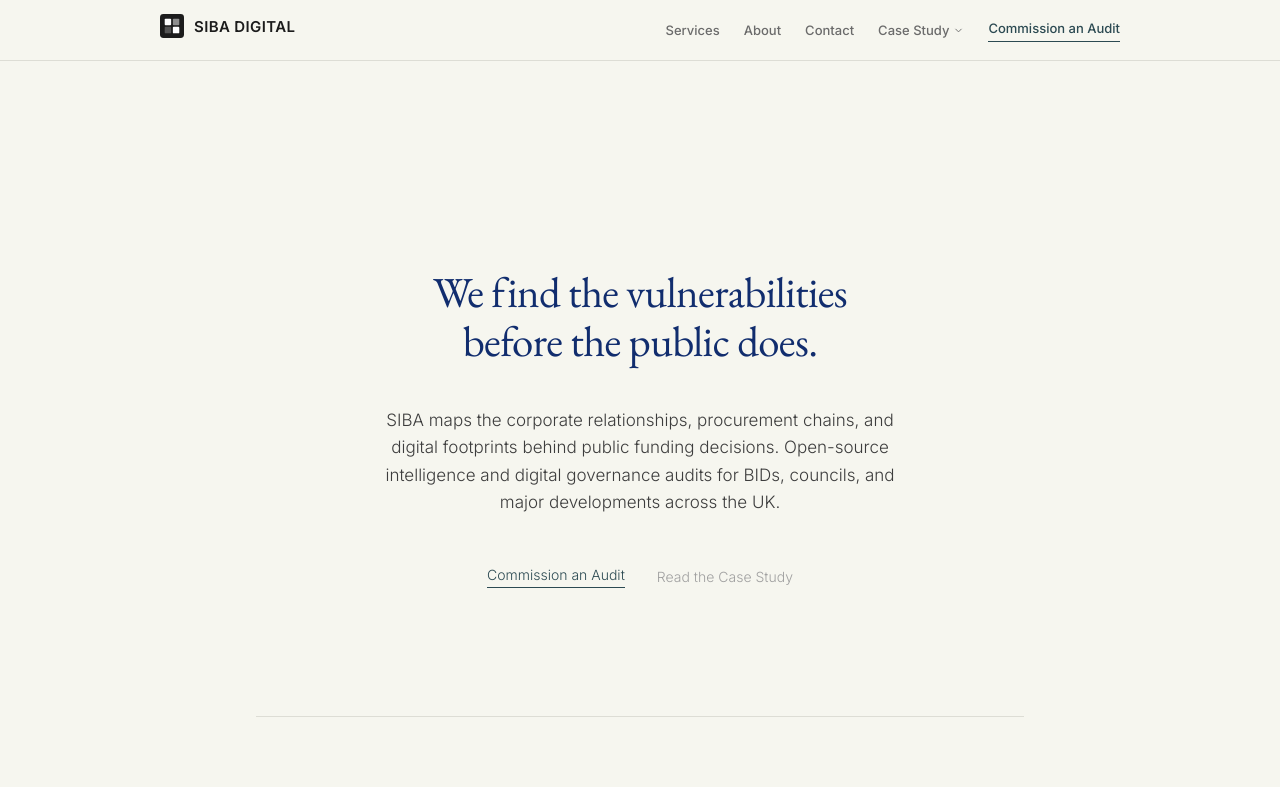
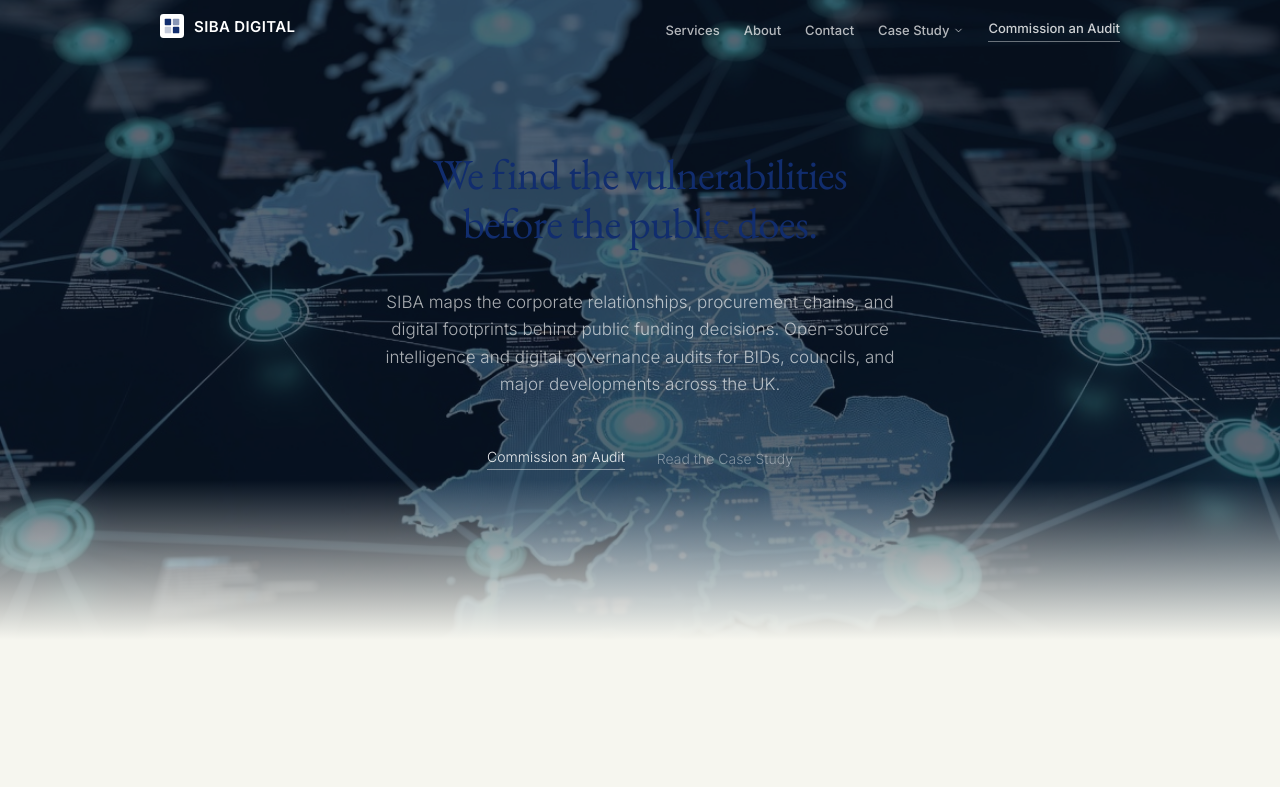
Before and after one commit to damian756/siba.digital, a Next.js app: page / in a window 1280 px wide. Shown: the top 787 px of the page. Built offline with nearby package versions, Linux system fonts and the light colour scheme.

Commit message:
Dark hero with UK intelligence map, logo and nav updates

```diff
--- a/app/page.tsx
+++ b/app/page.tsx
@@ -1,4 +1,5 @@
 import type { Metadata } from "next";
+import Image from "next/image";
 import Link from "next/link";
 import { ArrowRight } from "lucide-react";
 import Reveal from "@/components/Reveal";
@@ -23,16 +24,26 @@ export default function HomePage() {
   return (
     <>
       {/* Hero */}
-      <section className="pt-32 sm:pt-40 lg:pt-52 pb-24 lg:pb-32">
-        <div className="mx-auto max-w-3xl px-4 sm:px-6 lg:px-8 text-center">
+      <section className="relative -mt-[60px] flex min-h-[80vh] items-center justify-center overflow-hidden">
+        <Image
+          src="/images/siba-hero.jpg"
+          alt=""
+          fill
+          priority
+          className="object-cover"
+        />
+        <div className="absolute inset-0 bg-[#0a1628]/65" />
+        <div className="absolute bottom-0 left-0 right-0 h-40 bg-gradient-to-b from-transparent to-[#f6f6ef]" />
+
+        <div className="relative z-10 mx-auto max-w-3xl px-4 pt-[60px] pb-20 text-center sm:px-6 lg:px-8">
           <Reveal>
-            <h1 className="text-[32px] sm:text-[40px] lg:text-[48px] text-[#112d6e] mb-10 leading-[1.12]">
+            <h1 className="mb-10 text-[32px] leading-[1.12] text-white sm:text-[40px] lg:text-[48px]">
               We find the vulnerabilities<br />
               before the public does.
             </h1>
           </Reveal>
           <Reveal delay={200}>
-            <p className="text-[17px] text-[#3d3d3d] leading-relaxed max-w-lg mx-auto mb-12">
+            <p className="mx-auto mb-12 max-w-lg text-[17px] leading-relaxed text-white/65">
               SIBA maps the corporate relationships, procurement chains, and
               digital footprints behind public funding decisions. Open-source
               intelligence and digital governance audits for BIDs, councils,
@@ -43,13 +54,13 @@ export default function HomePage() {
             <div className="flex items-center justify-center gap-8">
               <Link
                 href="/services#commission"
-                className="text-sm text-[#2c4a52] border-b border-[#2c4a52] pb-0.5 hover:text-[#1c1c1c] hover:border-[#1c1c1c] transition-colors"
+                className="border-b border-white/40 pb-0.5 text-sm text-white/90 transition-colors hover:border-white hover:text-white"
               >
                 Commission an Audit
               </Link>
               <Link
                 href="/analysis"
-                className="text-sm text-[#a0a0a0] hover:text-[#1c1c1c] transition-colors"
+                className="text-sm text-white/40 transition-colors hover:text-white/80"
               >
                 Read the Case Study
               </Link>
@@ -58,22 +69,20 @@ export default function HomePage() {
         </div>
       </section>
 
-      <hr className="border-[#ddddd5] mx-auto max-w-3xl" />
-
       {/* Methodology */}
       <section className="py-28 lg:py-36">
         <div className="mx-auto max-w-3xl px-4 sm:px-6 lg:px-8">
           <Reveal>
-            <h2 className="text-xl text-[#112d6e] mb-12 text-center">Methodology</h2>
+            <h2 className="mb-12 text-center text-xl">Methodology</h2>
           </Reveal>
 
-          <div className="space-y-10 max-w-xl mx-auto">
+          <div className="mx-auto max-w-xl space-y-10">
             <Reveal>
               <div>
-                <p className="text-sm font-medium text-[#1c1c1c] mb-2">
+                <p className="mb-2 text-sm font-medium text-[#1c1c1c]">
                   OSINT and Corporate Mapping
                 </p>
-                <p className="text-[15px] text-[#3d3d3d] leading-relaxed">
+                <p className="text-[15px] leading-relaxed text-[#3d3d3d]">
                   Companies House director networks, related-party transactions,
                   beneficial ownership structures, and corporate group hierarchies.
                   We map the relationships that public documents reveal but
@@ -84,10 +93,10 @@ export default function HomePage() {
 
             <Reveal>
               <div>
-                <p className="text-sm font-medium text-[#1c1c1c] mb-2">
+                <p className="mb-2 text-sm font-medium text-[#1c1c1c]">
                   Digital Footprint Analysis
                 </p>
-                <p className="text-[15px] text-[#3d3d3d] leading-relaxed">
+                <p className="text-[15px] leading-relaxed text-[#3d3d3d]">
                   Procurement trails, media contracts, undeclared sponsorships,
                   editorial conflict patterns, and public-facing disclosure
                   consistency. Every claim is sourced, linked, and independently
@@ -98,10 +107,10 @@ export default function HomePage() {
 
             <Reveal>
               <div>
-                <p className="text-sm font-medium text-[#1c1c1c] mb-2">
+                <p className="mb-2 text-sm font-medium text-[#1c1c1c]">
                   Public Records and FOI Strategy
                 </p>
-                <p className="text-[15px] text-[#3d3d3d] leading-relaxed">
+                <p className="text-[15px] leading-relaxed text-[#3d3d3d]">
                   Structured information requests under the Freedom of Information
                   Act 2000, transparency obligation mapping, and public record
                   monitoring. We build the paper trail that holds governance to
@@ -113,23 +122,23 @@ export default function HomePage() {
         </div>
       </section>
 
-      <hr className="border-[#ddddd5] mx-auto max-w-3xl" />
+      <hr className="mx-auto max-w-3xl border-[#ddddd5]" />
 
       {/* Case Study */}
       <section className="py-28 lg:py-36">
         <div className="mx-auto max-w-3xl px-4 sm:px-6 lg:px-8">
           <Reveal>
-            <p className="text-[11px] font-medium uppercase tracking-widest text-[#a0a0a0] mb-4 text-center">
+            <p className="mb-4 text-center text-[11px] font-medium uppercase tracking-widest text-[#a0a0a0]">
               Published Investigation
             </p>
           </Reveal>
           <Reveal>
-            <h2 className="text-xl text-[#112d6e] mb-6 text-center">
+            <h2 className="mb-6 text-center text-xl">
               Southport BID Governance Audit
             </h2>
           </Reveal>
           <Reveal>
-            <p className="text-[15px] text-[#3d3d3d] leading-relaxed mb-8 max-w-lg mx-auto text-center">
+            <p className="mx-auto mb-8 max-w-lg text-center text-[15px] leading-relaxed text-[#3d3d3d]">
               A 12-month open-source investigation into a Business Improvement
               District managing over &pound;448,000 in compulsory levy income.
               The audit mapped director conflicts of interest, undeclared media
@@ -142,7 +151,7 @@ export default function HomePage() {
             <div className="text-center">
               <Link
                 href="/analysis"
-                className="inline-flex items-center gap-1.5 text-sm text-[#2c4a52] hover:text-[#1c1c1c] transition-colors"
+                className="inline-flex items-center gap-1.5 text-sm text-[#2c4a52] transition-colors hover:text-[#1c1c1c]"
               >
                 Read the full case study
                 <ArrowRight size={13} />
@@ -152,16 +161,16 @@ export default function HomePage() {
         </div>
       </section>
 
-      <hr className="border-[#ddddd5] mx-auto max-w-3xl" />
+      <hr className="mx-auto max-w-3xl border-[#ddddd5]" />
 
       {/* Reach */}
       <section className="py-28 lg:py-36">
         <div className="mx-auto max-w-3xl px-4 sm:px-6 lg:px-8 text-center">
           <Reveal>
-            <h2 className="text-xl text-[#112d6e] mb-6">Reach</h2>
+            <h2 className="mb-6 text-xl">Reach</h2>
           </Reveal>
           <Reveal>
-            <p className="text-[15px] text-[#3d3d3d] leading-relaxed max-w-lg mx-auto">
+            <p className="mx-auto max-w-lg text-[15px] leading-relaxed text-[#3d3d3d]">
               A single published analysis generated over 7,300 impressions on
               LinkedIn. The readership included government administration
               professionals, compliance officers, construction and real estate
@@ -172,18 +181,18 @@ export default function HomePage() {
         </div>
       </section>
 
-      <hr className="border-[#ddddd5] mx-auto max-w-3xl" />
+      <hr className="mx-auto max-w-3xl border-[#ddddd5]" />
 
       {/* Contact */}
       <section className="py-28 lg:py-36">
         <div className="mx-auto max-w-3xl px-4 sm:px-6 lg:px-8 text-center">
           <Reveal>
-            <h2 className="text-xl text-[#112d6e] mb-6">
+            <h2 className="mb-6 text-xl">
               Your organisation manages public money.
             </h2>
           </Reveal>
           <Reveal>
-            <p className="text-[15px] text-[#3d3d3d] leading-relaxed max-w-lg mx-auto mb-8">
+            <p className="mx-auto mb-8 max-w-lg text-[15px] leading-relaxed text-[#3d3d3d]">
               We make sure the digital and corporate trail is clean before
               someone else finds it.
             </p>
@@ -191,7 +200,7 @@ export default function HomePage() {
           <Reveal>
             <Link
               href="/services#commission"
-              className="text-sm text-[#2c4a52] border-b border-[#2c4a52] pb-0.5 hover:text-[#1c1c1c] hover:border-[#1c1c1c] transition-colors"
+              className="border-b border-[#2c4a52] pb-0.5 text-sm text-[#2c4a52] transition-colors hover:border-[#1c1c1c] hover:text-[#1c1c1c]"
             >
               Commission an Audit
             </Link>
--- a/components/Nav.tsx
+++ b/components/Nav.tsx
@@ -1,6 +1,7 @@
 "use client";
 
 import Link from "next/link";
+import { usePathname } from "next/navigation";
 import { useState, useRef, useEffect } from "react";
 import { Menu, X, ChevronDown } from "lucide-react";
 import SibaLogo from "@/components/SibaLogo";
@@ -22,8 +23,11 @@ const caseStudyLinks = [
 ];
 
 export default function Nav() {
+  const pathname = usePathname();
+  const isHome = pathname === "/";
   const [mobileOpen, setMobileOpen] = useState(false);
   const [dropdownOpen, setDropdownOpen] = useState(false);
+  const [scrolled, setScrolled] = useState(false);
   const dropdownRef = useRef<HTMLDivElement>(null);
 
   useEffect(() => {
@@ -36,12 +40,31 @@ export default function Nav() {
     return () => document.removeEventListener("mousedown", handleClickOutside);
   }, []);
 
+  useEffect(() => {
+    if (!isHome) {
+      setScrolled(false);
+      return;
+    }
+    const onScroll = () => setScrolled(window.scrollY > 80);
+    onScroll();
+    window.addEventListener("scroll", onScroll, { passive: true });
+    return () => window.removeEventListener("scroll", onScroll);
+  }, [isHome]);
+
+  const transparent = isHome && !scrolled;
+
   return (
-    <header className="fixed top-0 left-0 right-0 z-50 bg-[#f6f6ef]/95 backdrop-blur-sm border-b border-[#ddddd5]">
+    <header
+      className={`fixed top-0 left-0 right-0 z-50 transition-all duration-300 border-b ${
+        transparent
+          ? "bg-transparent border-transparent"
+          : "bg-[#f6f6ef]/95 backdrop-blur-sm border-[#ddddd5]"
+      }`}
+    >
       <div className="mx-auto max-w-5xl px-4 sm:px-6 lg:px-8">
         <div className="flex h-[60px] items-center justify-between">
           <Link href="/" aria-label="SIBA Digital home">
-            <SibaLogo markSize={24} />
+            <SibaLogo markSize={24} variant={transparent ? "light" : "default"} />
           </Link>
 
           <nav className="hidden md:flex items-center gap-6">
@@ -49,7 +72,11 @@ export default function Nav() {
               <Link
                 key={l.href}
                 href={l.href}
-                className="text-[13px] font-medium text-[#6b6b6b] hover:text-[#1c1c1c] transition-colors"
+                className={`text-[13px] font-medium transition-colors duration-300 ${
+                  transparent
+                    ? "text-white/70 hover:text-white"
+                    : "text-[#6b6b6b] hover:text-[#1c1c1c]"
+                }`}
               >
                 {l.label}
               </Link>
@@ -58,7 +85,11 @@ export default function Nav() {
             <div className="relative" ref={dropdownRef}>
               <button
                 onClick={() => setDropdownOpen(!dropdownOpen)}
-                className="inline-flex items-center gap-1 text-[13px] font-medium text-[#6b6b6b] hover:text-[#1c1c1c] transition-colors"
+                className={`inline-flex items-center gap-1 text-[13px] font-medium transition-colors duration-300 ${
+                  transparent
+                    ? "text-white/70 hover:text-white"
+                    : "text-[#6b6b6b] hover:text-[#1c1c1c]"
+                }`}
               >
                 Case Study
                 <ChevronDown
@@ -85,7 +116,11 @@ export default function Nav() {
 
             <Link
               href="/services#commission"
-              className="text-[13px] font-medium text-[#2c4a52] border-b border-[#2c4a52] pb-0.5 hover:text-[#1c1c1c] hover:border-[#1c1c1c] transition-colors"
+              className={`text-[13px] font-medium pb-0.5 border-b transition-colors duration-300 ${
+                transparent
+                  ? "text-white/80 border-white/40 hover:text-white hover:border-white"
+                  : "text-[#2c4a52] border-[#2c4a52] hover:text-[#1c1c1c] hover:border-[#1c1c1c]"
+              }`}
             >
               Commission an Audit
             </Link>
@@ -93,7 +128,11 @@ export default function Nav() {
 
           <button
             onClick={() => setMobileOpen(!mobileOpen)}
-            className="md:hidden p-2 text-[#6b6b6b] hover:text-[#1c1c1c] transition-colors"
+            className={`md:hidden p-2 transition-colors duration-300 ${
+              transparent
+                ? "text-white/70 hover:text-white"
+                : "text-[#6b6b6b] hover:text-[#1c1c1c]"
+            }`}
             aria-label="Toggle menu"
           >
             {mobileOpen ? <X size={20} /> : <Menu size={20} />}
--- a/components/SibaLogo.tsx
+++ b/components/SibaLogo.tsx
@@ -2,9 +2,14 @@ interface SibaLogoProps {
   markSize?: number;
   showWordmark?: boolean;
   className?: string;
+  variant?: "default" | "light";
 }
 
-export function SibaMark({ size = 28 }: { size?: number }) {
+export function SibaMark({ size = 28, variant = "default" }: { size?: number; variant?: "default" | "light" }) {
+  const light = variant === "light";
+  const bg = light ? "#ffffff" : "#112d6e";
+  const fg = light ? "#112d6e" : "#ffffff";
+
   return (
     <svg
       width={size}
@@ -13,21 +18,30 @@ export function SibaMark({ size = 28 }: { size?: number }) {
       fill="none"
       aria-hidden="true"
     >
-      <rect width="28" height="28" rx="4" fill="#1c1c1c" />
-      <rect x="5.5" y="5.5" width="7.5" height="7.5" rx="1" fill="white" />
-      <rect x="15" y="5.5" width="7.5" height="7.5" rx="1" fill="white" fillOpacity="0.5" />
-      <rect x="5.5" y="15" width="7.5" height="7.5" rx="1" fill="white" fillOpacity="0.25" />
-      <rect x="15" y="15" width="7.5" height="7.5" rx="1" fill="white" />
+      <rect width="28" height="28" rx="4" fill={bg} />
+      <rect x="5.5" y="5.5" width="7.5" height="7.5" rx="1" fill={fg} />
+      <rect x="15" y="5.5" width="7.5" height="7.5" rx="1" fill={fg} fillOpacity="0.5" />
+      <rect x="5.5" y="15" width="7.5" height="7.5" rx="1" fill={fg} fillOpacity="0.25" />
+      <rect x="15" y="15" width="7.5" height="7.5" rx="1" fill={fg} />
     </svg>
   );
 }
 
-export default function SibaLogo({ markSize = 28, showWordmark = true, className = "" }: SibaLogoProps) {
+export default function SibaLogo({
+  markSize = 28,
+  showWordmark = true,
+  className = "",
+  variant = "default",
+}: SibaLogoProps) {
   return (
     <span className={`inline-flex items-center gap-2.5 ${className}`}>
-      <SibaMark size={markSize} />
+      <SibaMark size={markSize} variant={variant} />
       {showWordmark && (
-        <span className="text-[15px] font-semibold tracking-wide uppercase text-[#1c1c1c] leading-none">
+        <span
+          className={`text-[15px] font-semibold tracking-wide uppercase leading-none transition-colors duration-300 ${
+            variant === "light" ? "text-white" : "text-[#112d6e]"
+          }`}
+        >
           SIBA Digital
         </span>
       )}
```
Also changed, not shown: public/images/siba-hero.jpg (added).
